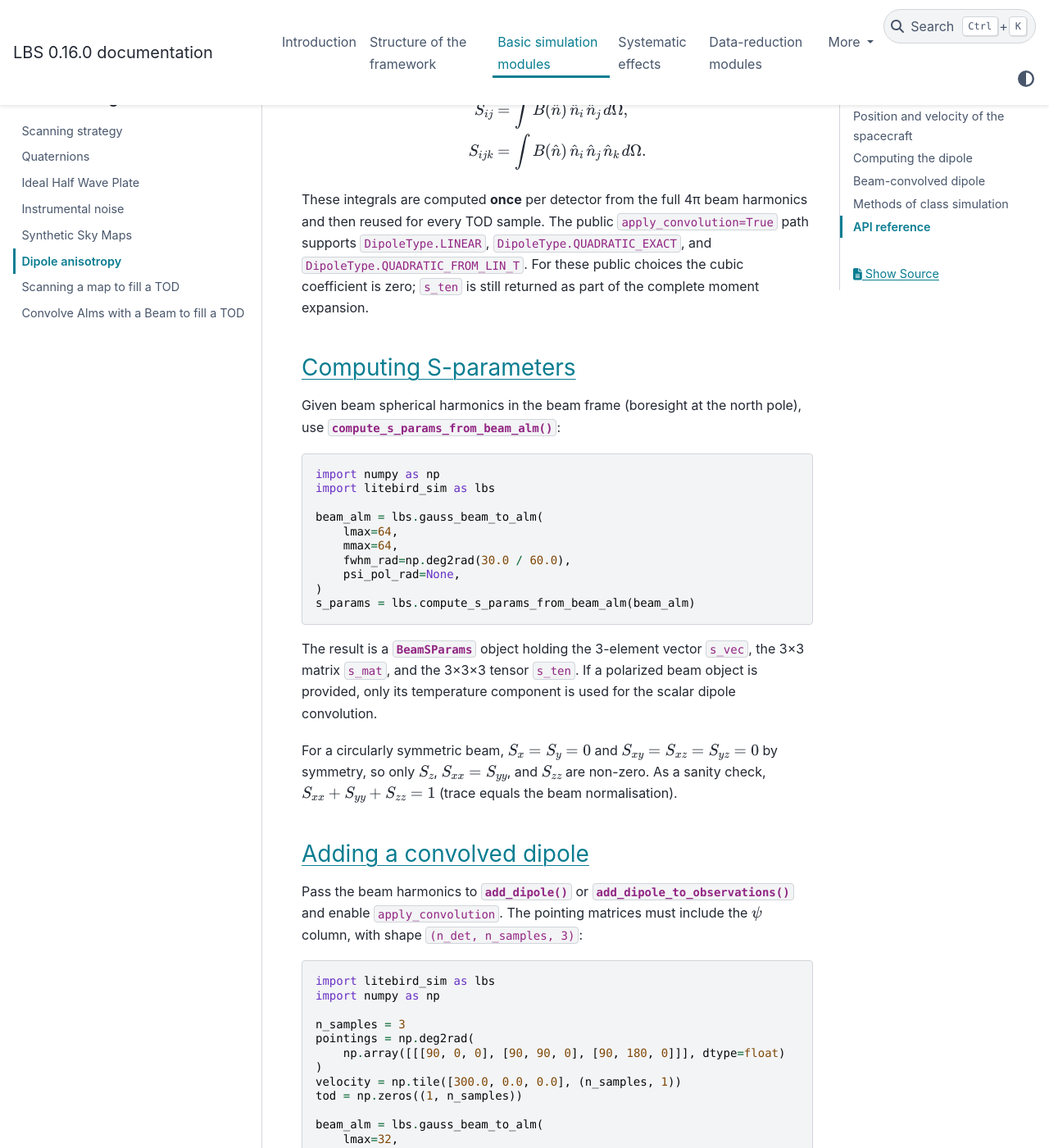
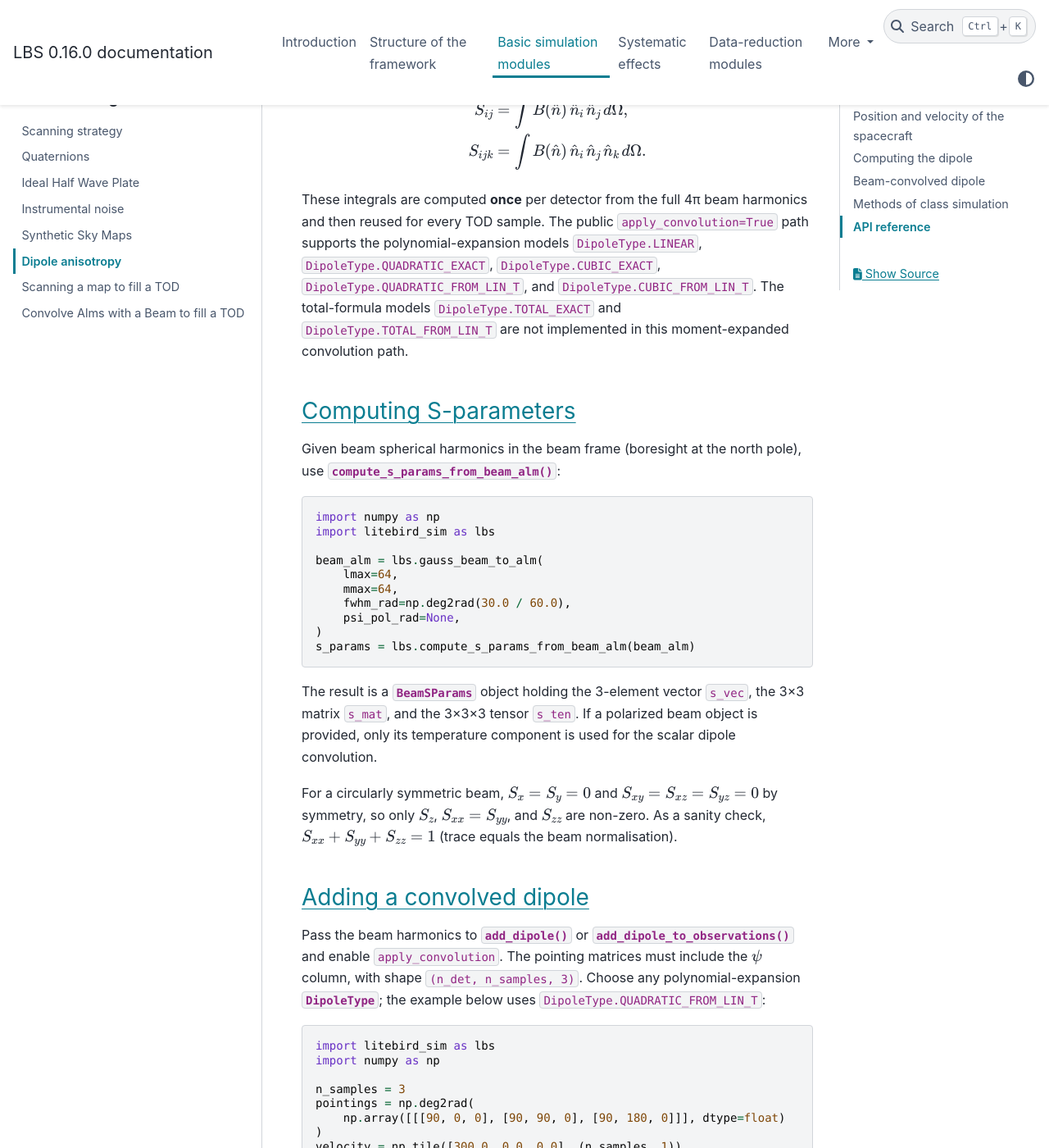
Before and after one commit to litebird/litebird_sim, a Sphinx documentation site: the page built from docs/source/dipole.rst, in a window 1280 px wide and 1400 px high, scrolled down 5577 px. Shown: the whole window at 82% size. Built offline with Sphinx 7.4.7 and the PyData theme 0.15.4, drawn with Linux system fonts in a browser that asks for light colours; cross-references to code outside the pages are shown as plain code.

Commit message:
[ci skip] documentation updated

```diff
--- a/docs/source/dipole.rst
+++ b/docs/source/dipole.rst
@@ -243,11 +243,12 @@ and the S-parameters are
 
 These integrals are computed **once** per detector from the full 4π
 beam harmonics and then reused for every TOD sample. The public
-``apply_convolution=True`` path supports ``DipoleType.LINEAR``,
-``DipoleType.QUADRATIC_EXACT``, and
-``DipoleType.QUADRATIC_FROM_LIN_T``. For these public choices the
-cubic coefficient is zero; ``s_ten`` is still returned as part of the
-complete moment expansion.
+``apply_convolution=True`` path supports the polynomial-expansion
+models ``DipoleType.LINEAR``, ``DipoleType.QUADRATIC_EXACT``,
+``DipoleType.CUBIC_EXACT``, ``DipoleType.QUADRATIC_FROM_LIN_T``, and
+``DipoleType.CUBIC_FROM_LIN_T``. The total-formula models
+``DipoleType.TOTAL_EXACT`` and ``DipoleType.TOTAL_FROM_LIN_T`` are not
+implemented in this moment-expanded convolution path.
 
 Computing S-parameters
 ~~~~~~~~~~~~~~~~~~~~~~
@@ -285,7 +286,9 @@ Adding a convolved dipole
 Pass the beam harmonics to :func:`.add_dipole` or
 :func:`.add_dipole_to_observations` and enable ``apply_convolution``.
 The pointing matrices must include the :math:`\psi` column, with shape
-``(n_det, n_samples, 3)``:
+``(n_det, n_samples, 3)``. Choose any polynomial-expansion
+:class:`.DipoleType`; the example below uses
+``DipoleType.QUADRATIC_FROM_LIN_T``:
 
 .. testcode::
 
```
Also changed, not shown: 1 other file.
